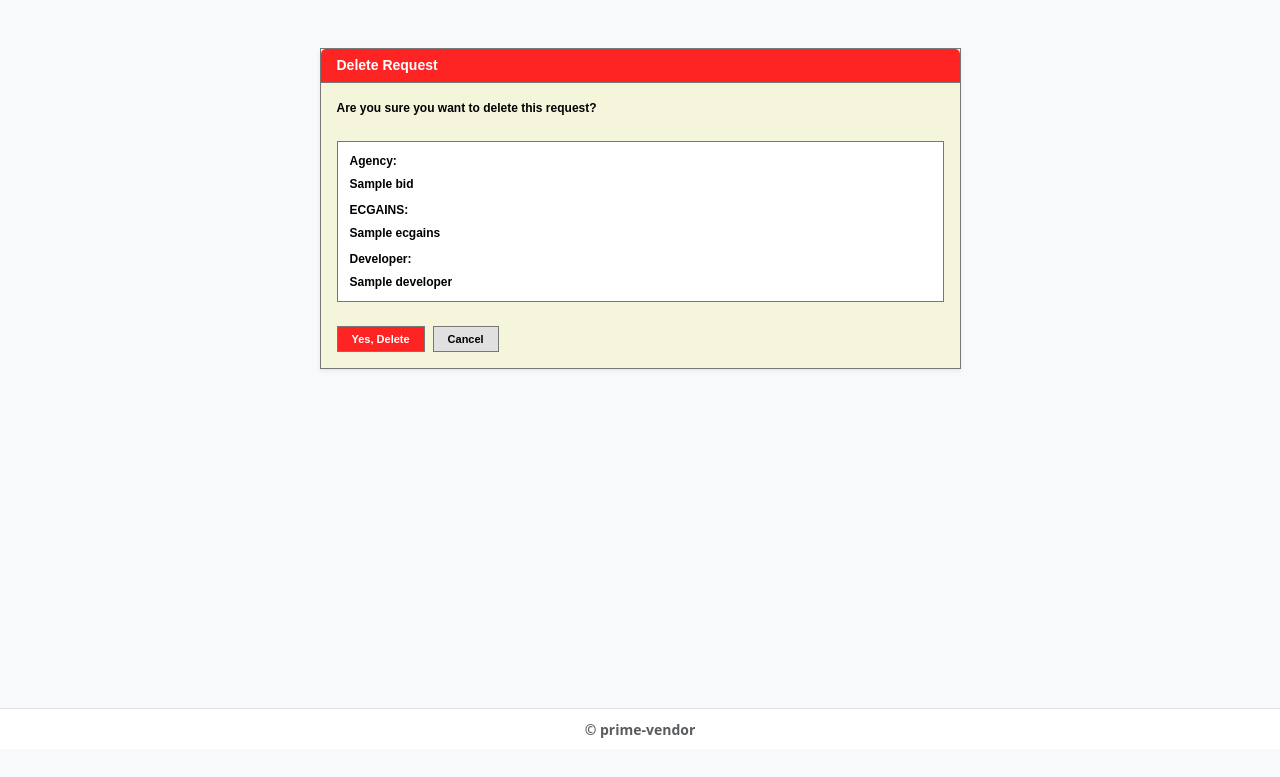
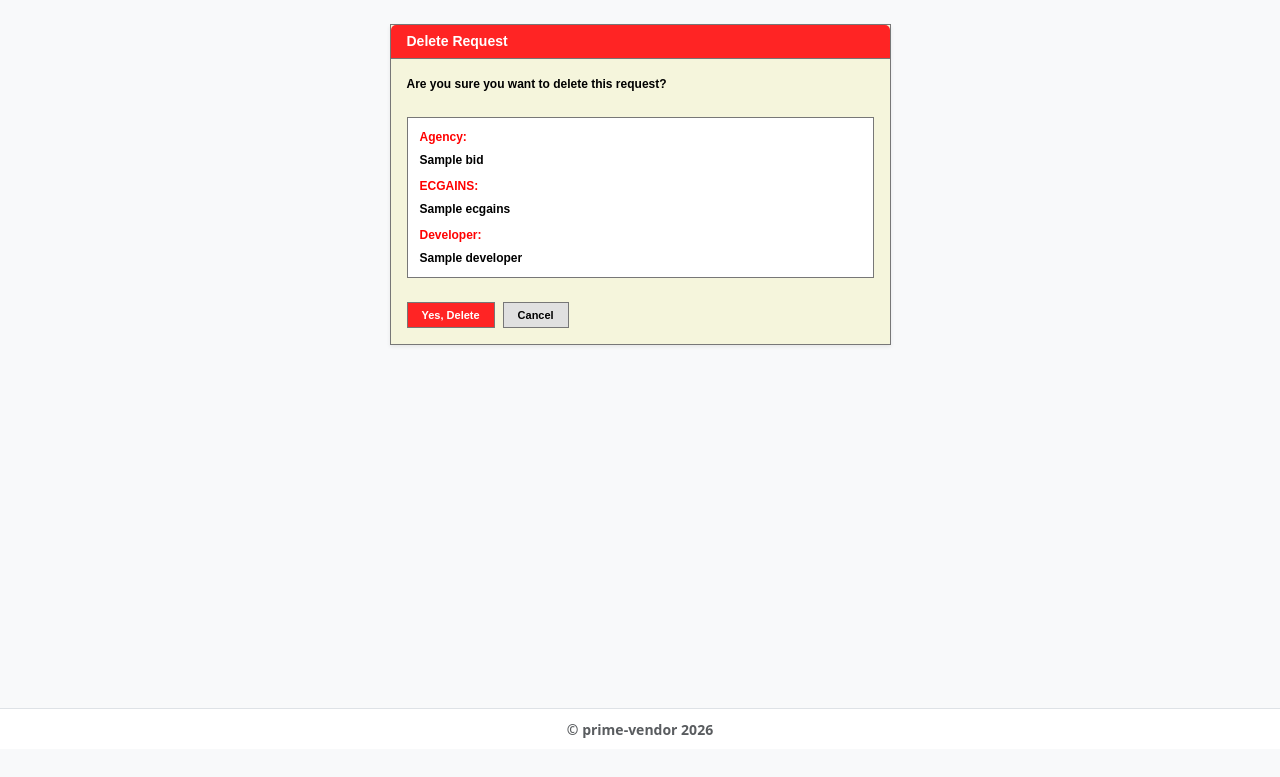
Before and after one commit to Upendra48/RRR, a Django app: template bids/templates/bids/bid_confirm_delete.html in a window 1280 px wide. Shown: the top 777 px of the page. Run offline with Django 5.2, Linux system fonts and the light colour scheme; the template is opened without the code that fills it: most values are stand-ins (such as "Sample title", 1, 10 or a date in 2020).

```diff
--- a/bids/templates/bids/bid_confirm_delete.html
+++ b/bids/templates/bids/bid_confirm_delete.html
@@ -3,7 +3,7 @@
 {% block title %}Delete Bid - {{ bid.agency_name }}{% endblock %}
 
 {% block content %}
-<div class="container py-5">
+<div class="container bid-confirm-delete-container py-4">
 
     <div class="row justify-content-center">
         <div class="col-md-7">
@@ -114,7 +114,7 @@
     .detail-label {
         font-size: 12px;
         font-weight: bold;
-        color: #000000;
+        color: red;
     }
 
 
@@ -157,6 +157,12 @@
         color: #000000;
     }
 
+    .bid-confirm-delete-container {
+        max-width: 900px;
+        margin-left: auto;
+        margin-right: auto;
+    }
+
 </style>
 
 {% endblock %}
--- a/bids/templates/bids/monitor.html
+++ b/bids/templates/bids/monitor.html
@@ -46,7 +46,7 @@
 {% endif %}
 
 
-<div class="container monitor-container">
+<div class="container monitor-container py-4">
 
     <!-- =====================================================
          COMBINED TITLE + FILTER TOOLBAR
@@ -983,7 +983,7 @@
     }
 
     .monitor-container {
-        max-width: 1000px;
+        max-width: 900px;
         margin: 10px auto;
     }
 
--- a/templates/base.html
+++ b/templates/base.html
@@ -42,7 +42,7 @@
     <footer class="border-top mt-5 py-2">
         <div class="container text-center text-muted">
             <small>
-                <strong>© prime-vendor</strong>
+                <strong>© prime-vendor 2026</strong>
             </small>
         </div>
     </footer>
```
Also changed, not shown: bids/templates/bids/bid_detail.html (+7 -1 lines), bids/templates/bids/bid_form.html (+7 -1 lines).
